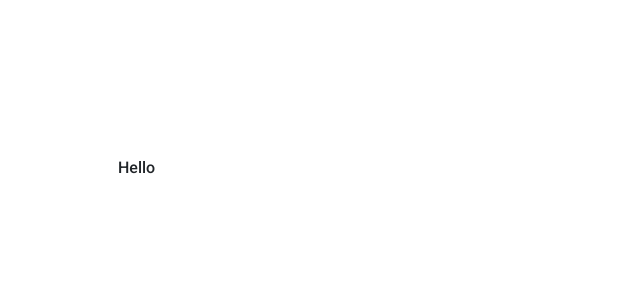
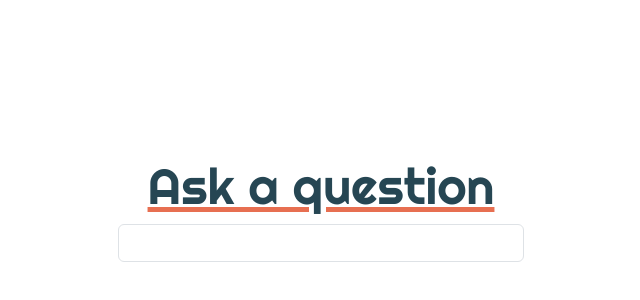
Before and after one commit to lazar360/decider, a React (Create React App) app: page / in a window 1280 px wide. Shown: the part 94-394 px from the top of the page, without its empty margins (319-959 px from the left). Built offline with nearby package versions, Linux system fonts and the light colour scheme.

Commit message:
add validation

```diff
--- a/src/App.js
+++ b/src/App.js
@@ -1,9 +1,20 @@
 import './assets/App.css'
+import Initial from './components/initial';
+import Confirm from './components/confirm';
+import Result from './components/result';
 
 const App = () => {
+
+  const handleComponent = () => {
+    const screen = 0;
+    if(screen ===0)return <Initial/>
+    if(screen ===1)return <Confirm/>
+    if(screen ===2)return <Result/>
+  }
+
   return (
     <div className='container'>
-      Hello
+      {handleComponent()}
     </div>
   );
 }
--- /dev/null
+++ b/src/components/confirm.js
@@ -0,0 +1,12 @@
+
+const Confirm = () => {
+    return (
+
+    <div>
+      confirm
+  </div>
+  );
+
+  };
+
+  export default Confirm;
--- /dev/null
+++ b/src/components/initial.js
@@ -0,0 +1,45 @@
+import { useRef, useState } from "react";
+
+const Initial = () => {
+  const textInput = useRef();
+  const [showNext, setShowNext] = useState(false);
+  const [showError, setShowError] = useState(false);
+
+  const handleChange = () => {
+    if (textInput.current.value.length >= 5) setShowNext(true);
+    else setShowNext(false);
+  };
+
+  const handleSubmit = () => {
+    const value = textInput.current.value;
+
+    if (value.length >= 30) {
+      setShowError(true);
+      return false;
+    }
+    alert("NEXT");
+  };
+
+  return (
+    <div>
+      <h1>Ask a question</h1>
+      <input
+        ref={textInput}
+        onChange={handleChange}
+        name="question"
+        type="text"
+        className="form-control"
+      />
+
+      {showNext && (
+        <button className="btn" onClick={handleSubmit}>
+          Next
+        </button>
+      )}
+
+      {showError && <div className="error">The question is too long</div>}
+    </div>
+  );
+};
+
+export default Initial;
--- /dev/null
+++ b/src/components/result.js
@@ -0,0 +1,12 @@
+
+const Result = () => {
+    return (
+
+    <div>
+      result
+  </div>
+  );
+
+  };
+
+  export default Result;
```
